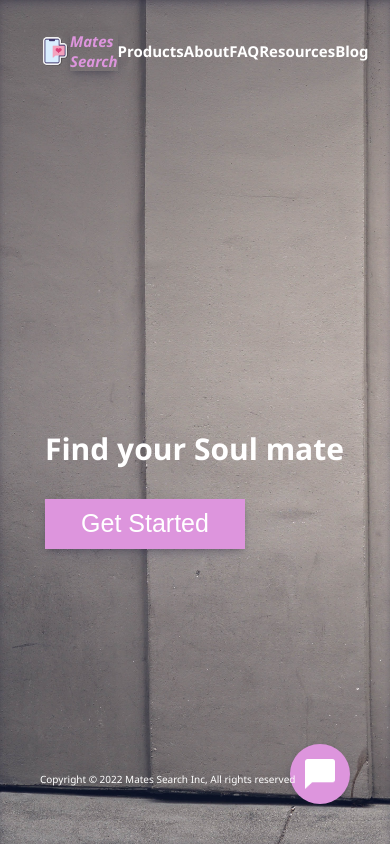
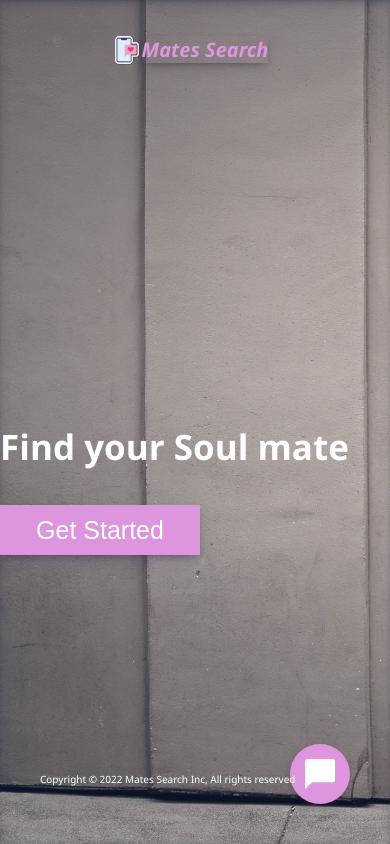
Before and after one commit to Thaura644/Mates_Search, a Django app: page / in a window 390 px wide. Run offline with Django 4.2, Linux system fonts and the light colour scheme.

Commit message:
code-base
* finished home-page
* finished sign-up page
* finished login page

```diff
--- a/Myapp/config/urls.py
+++ b/Myapp/config/urls.py
@@ -16,11 +16,12 @@ Including another URLconf
 from django.contrib import admin
 from django.urls import path
 from . import views
+from mates import urls as mate_urls
 from django.urls import path, include
 
 urlpatterns = [
     path('',views.home,name="home"),
     path('admin/', admin.site.urls),
     path('accounts/', include('django.contrib.auth.urls')),
-
+    path('app/',include(mate_urls)),
    ]
--- a/Myapp/static/css/home-styles.css
+++ b/Myapp/static/css/home-styles.css
@@ -45,11 +45,30 @@ nav{
 ul{
     list-style-type:none;
 }
-ul{
+.nav-desktop{
     display: flex;
     flex-direction: row;
     justify-content: space-between;
     align-items: center;
+}
+@media screen and (max-width:768px) {
+    li{
+       font-size: 40px;
+    }
+    .home-cont{
+        width: 300px;
+    }
+    .home-cont>p{
+        font-size: 30px;
+    }
+    .nav-desktop{
+        display: none !important;
+    }
+    .nav-phone{
+        display: none !important;
+    }
+
+
 }
 .get-started-btn{
     width: 200px;
@@ -91,15 +110,13 @@ a{
 
     height: auto;
 }
-.home-cont>p{
+.home-intro{
     color: white;
+    font-weight: bold;
     font-size: 35px;
 
 }
-.home-intro{
-    font-weight: bold;
 
-}
 .home-img-cont{
     font-family: 'Segoe UI', Tahoma, Geneva, Verdana, sans-serif;
 
@@ -138,16 +155,3 @@ a{
     cursor: pointer;
 
 }
-@media screen and (max-width:768px) {
-    li{
-       font-size: 15px;
-    }
-    .home-cont{
-        width: 300px;
-    }
-    .home-cont>p{
-        font-size: 30px;
-    }
-
-
-}
--- a/Myapp/templates/base.html
+++ b/Myapp/templates/base.html
@@ -18,6 +18,34 @@
   </script>
 <body>
   <style>
+@media screen and (min-width:768px){
+  .nav-phone{
+    display: none;
+  }
+
+}
+@media screen and (max-width:768px) {
+    li{
+       font-size: 40px;
+    }
+    .home-cont{
+        width: 300px;
+    }
+    .home-cont>p{
+        font-size: 30px;
+    }
+    .nav-desktop{
+        display: none !important;
+    }
+    .nav-phone{
+      display: flex;
+      width: 100%;
+
+    }
+
+
+
+}
      #loader {
   position: absolute;
   left: 50%;
@@ -48,6 +76,40 @@
   animation-name: animatebottom;
   animation-duration: 1s
 }
+.animate-bottom1{
+  position: relative;
+  -webkit-animation-name: animatebottom1;
+  -webkit-animation-duration: 1s;
+  animation-name: animatebottom1;
+  animation-duration: 1s
+
+}
+@-webkit-keyframes animatebottom1 {
+  from { bottom:-100px; opacity:0 }
+  to { bottom:0px; opacity:1 }
+}
+
+@keyframes animatebottom1 {
+  from { bottom:-100px; opacity:0 }
+  to { bottom:0px; opacity:1 }
+}
+.animate-top{
+  position: relative;
+  -webkit-animation-name: animatetop;
+  -webkit-animation-duration: 3s;
+  animation-name: animatetop;
+  animation-duration: 3s
+
+}
+@-webkit-keyframes animatetop {
+  from { top:-100px; opacity:0 }
+  to { top:0px; opacity:1 }
+}
+
+@keyframes animatetop {
+  from { top:-100px; opacity:0 }
+  to { top:0px; opacity:1 }
+}
 @-webkit-keyframes load{
   from { bottom:-100px; }
   to { bottom:0px; }
@@ -58,6 +120,7 @@
   to { bottom:0px; }
 
 }
+
 @-webkit-keyframes animatebottom {
   from { opacity:0 }
   to { opacity:1 }
--- a/Myapp/templates/home.html
+++ b/Myapp/templates/home.html
@@ -1,5 +1,6 @@
 <!DOCTYPE html>
-{% extends 'base.html' %}<!-- Similar to an extension of a class in OOP-->
+<!-- Similar to an extension of a class in OOP-->
+{% extends 'base.html'%}
 {% block title %} Mates Search | Home{% endblock %}<!--Page title - see Browser Tab-->
 
 {% block content %} <!--Where everything begins - similar to start of a program-->
@@ -9,7 +10,7 @@
 {% load static %} <!--Django requires this so as to load ie:images,css and javascript files-->
 <head>
     <link rel="icon" href="{% static 'images/logo.png' %}" />
-    <meta name="viewport" content="width=device-width, initial-scale=1" />
+    <meta name="viewport" content="width=device-width, initial-scale=1">
 
 
 
@@ -27,39 +28,47 @@
 
     <div style="background-image: url('{% static "images/home.jpg"%}')" class="home-cont-outer"><!--Added background image-->
         <nav>
-            <ul>
+
+            <ul >
                 <li>
+                    <div class="animate-top">
                     <div class="home-img-cont">
                         <img src="{% static 'images/logo.png' %}" class="home-img"/>
                         <p><i>Mates Search</i></p>
-
+                    </div>
                     </div>
                 </li>
-                <li>
+                <li class="nav-desktop">
                     <a href="">Products</a>
                 </li>
-                <li>
+                <li class="nav-desktop">
                   <a href="">About</a>
                 </li>
-                <li>
+                <li class="nav-desktop">
                    <a href="">FAQ</a>
                 </li>
-                <li>
+                <li class="nav-desktop">
                     <a href="">Resources</a>
                 </li>
-                <li>
+                <li class="nav-desktop">
                     <a href="">Blog</a>
                 </li>
+                <li class="nav-phone"><img src="{% static 'images/menu.svg'%}"style="cursor:pointer;width:25px;height:25px;margin-left:auto;margin-right:10px;"/></li>
 
             </ul>
+
         </nav>
 
     <div class="home-cont">
+    <div class="animate-bottom1">
        <p class="home-intro">Find your Soul mate</p>
-       <button class="get-started-btn">Get Started</button>
+       <button onclick="window.location='app/register'" class="get-started-btn">Get Started</button>
     </div>
+    </div>
+    <div class="animate-bottom1">
     <div class="message-support">
       <img src="{% static 'images/help.png' %}" class="message-img"/>
+    </div>
     </div>
     <p class="mates-copyright">Copyright © 2022 Mates Search Inc, All rights reserved</p>
 </div>
--- a/mates/urls.py
+++ b/mates/urls.py
@@ -1,16 +1,14 @@
-from django.contrib import admin
-from django.conf.urls import url
+
 from django.contrib.auth import views as auth_views
 from django.urls import path, include # new
 from django.views.generic.base import TemplateView
 from . import views
 
 urlpatterns = [
-    path('', TemplateView.as_view(template_name='home.html'), name='home'),
-    path("login/", views.user_login, name="login"),#handles login-page for user
-    path("account/profile/", views.profile, name="profile"),#handle request for profile-page for user
-    path("logout/", views.logout_user, name="logout"),#triggers logout for authenticated user
+ path("login/", views.user_login, name="login"),#handles login-page for user
+    #path("account/profile/", views.profile, name="profile"),#handle request for profile-page for user
+    #path("logout/", views.logout_user, name="logout"),#triggers logout for authenticated user
     #path("account/profile/:id"),#handles search for user in system
-    path("register/", views.user_registration, name="registe")#handles user sign-up
+    path("register/", views.user_registration, name="register")#handles user sign-up
 
 ]
```
Also changed, not shown: Myapp/static/css/login-styles.css (+12 -0 lines), Myapp/static/js/loading.js (added, +9 -0 lines), Myapp/templates/registration/login.html (+21 -12 lines), Myapp/templates/sign-up.html (+14 -8 lines), mates/views.py (+9 -0 lines), Myapp/static/images/menu.svg (added), Myapp/templates/notifications.html (added).
